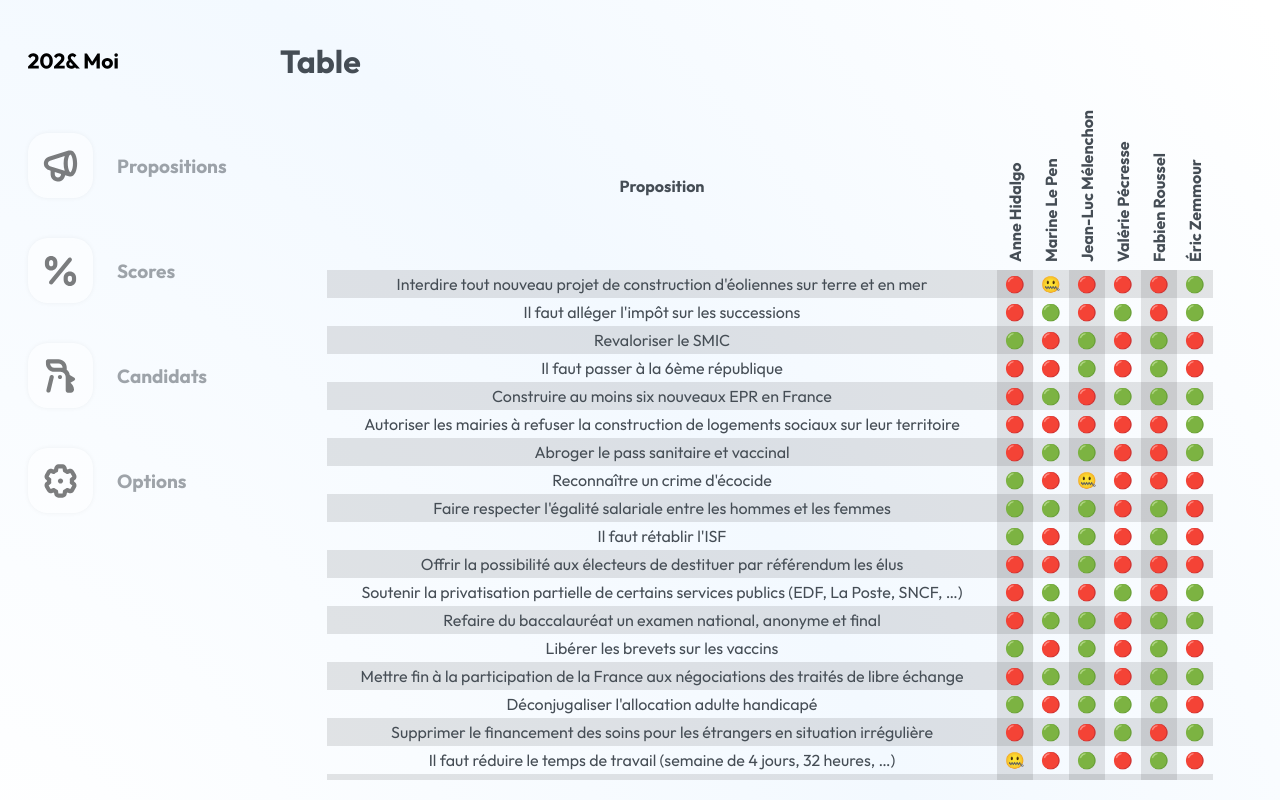
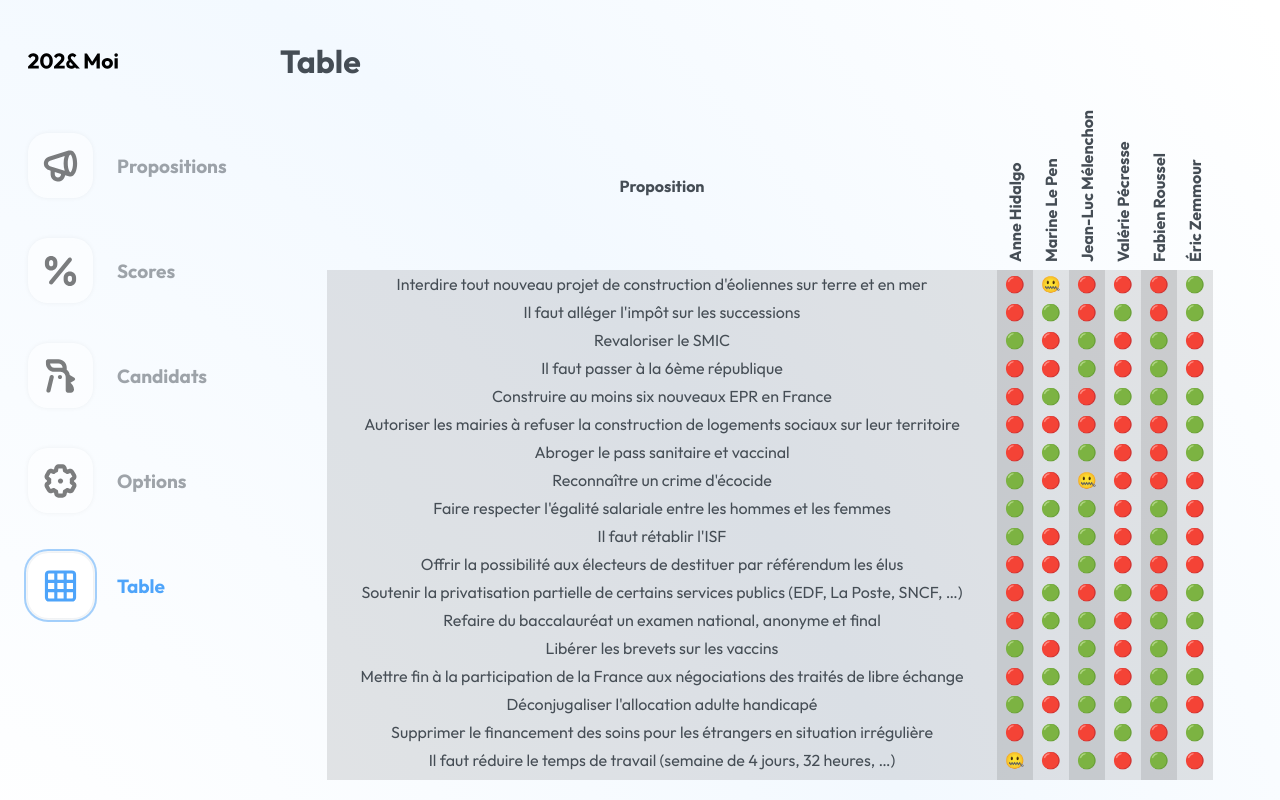
Before and after one commit to 2022etmoi/2022etmoi, a React (Vite) app: page /app/table in a window 1280 px wide. Built offline with nearby package versions, Linux system fonts and the light colour scheme.

Commit message:
fix: implement `useMemo` and add `Table` navigation link

```diff
--- a/src/components/Icon/Icon.tsx
+++ b/src/components/Icon/Icon.tsx
@@ -7,10 +7,11 @@ import { ReactComponent as IconLogo }  from "./icons/logo.svg";
 import { ReactComponent as IconOptions }  from "./icons/options.svg";
 import { ReactComponent as IconPropositions }  from "./icons/propositions.svg";
 import { ReactComponent as IconScores }  from "./icons/scores.svg";
+import { ReactComponent as IconTable }  from "./icons/table.svg";
 
 export interface IconProps {
     /** The icon name to use from /src/components/Icon/icons/*.svg */
-    file: "logo" | "candidates" | "options" | "propositions" | "scores";
+    file: "logo" | "candidates" | "options" | "propositions" | "scores" | "table";
 }
 
 export function Icon ({ file }: IconProps) {
@@ -21,6 +22,7 @@ export function Icon ({ file }: IconProps) {
         case "options": return <IconOptions />;
         case "propositions": return <IconPropositions />;
         case "scores": return <IconScores />;
+        case "table": return <IconTable />;
         default: return null;
         }
     }, [file]);
--- a/src/components/Navigation/Navigation.tsx
+++ b/src/components/Navigation/Navigation.tsx
@@ -18,7 +18,9 @@ export function Navigation (){
         {
             to: "/app/scores", icon:"candidates", label: "Candidats" },
         {
-            to: "/app/options", icon:"options", label: "Options" }
+            to: "/app/options", icon:"options", label: "Options" },
+        {
+            to: "/app/table", icon:"table", label: "Table" }
     ];
 
     const isActive = useCallback(path => pathname === path, [pathname]);
--- a/src/routes/Table/Table.tsx
+++ b/src/routes/Table/Table.tsx
@@ -1,4 +1,6 @@
 import "./Table.scss";
+
+import { useMemo } from "react";
 
 import { candidates } from "../../data/Candidates";
 import { propositions } from "../../data/Propositions";
@@ -8,6 +10,21 @@ import { CandidateAnswer, CandidateID, PropositionID } from "../../types";
  * A route to display all answers.
  */
 export function Table() {
+    const candidatesNames = useMemo(()=>
+        Object.keys(CandidateID).map(id => (
+            <th className="route-table__wrapper__candidate"
+                key={id}>{candidates.get(id as CandidateID)?.name ?? "‼️"}</th>))
+    , []);
+
+    const candidatesAnswers= useMemo(()=>
+        propositions.map(p => (
+            <tr  key={p.id}>
+                <td>{p.content}</td>
+                {Object.keys(CandidateID).map(id => (<td key={id}>{answer(p.id, id as CandidateID)}</td>))}
+            </tr>
+        ))
+    , []);
+
     return (
         <div className="route-table">
             <header>
@@ -18,19 +35,12 @@ export function Table() {
                     <thead>
                         <tr>
                             <th>Proposition</th>
-                            {Object.keys(CandidateID).map(id => (
-                                <th className="route-table__wrapper__candidate"
-                                    key={id}>{candidates.get(id as CandidateID)?.name ?? "‼️"}</th>))}
+                            {candidatesNames}
                         </tr>
                     </thead>
-                    {propositions.map(p => (
-                        <tbody key={p.id}>
-                            <tr>
-                                <td>{p.content}</td>
-                                {Object.keys(CandidateID).map(id => (<td key={id}>{answer(p.id, id as CandidateID)}</td>))}
-                            </tr>
-                        </tbody>
-                    ))}
+                    <tbody>
+                        {candidatesAnswers}
+                    </tbody>
                 </table>
             </div>
         </div>
```
Also changed, not shown: src/components/Icon/icons/table.svg (added).
